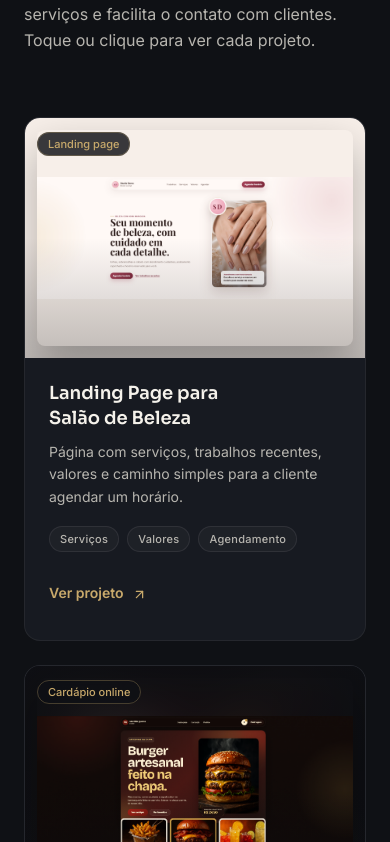
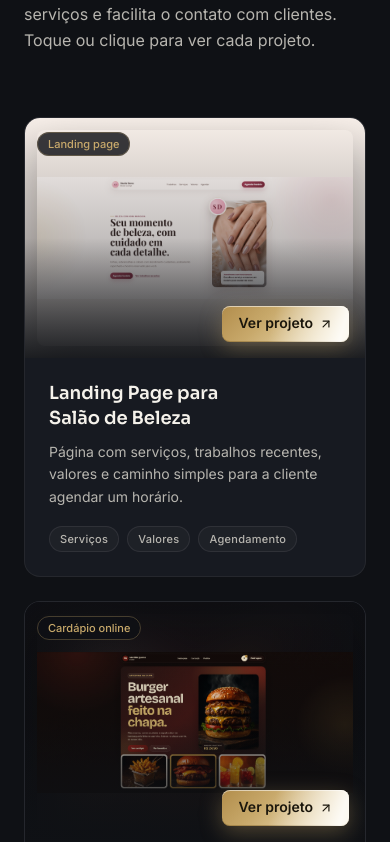
Before and after one commit to lucasfaustinodev/lucasfaustinodev, a Next.js app: page / in a window 390 px wide. Shown: the part 1262-2104 px from the top of the page. Built offline with nearby package versions, Linux system fonts and the light colour scheme; a web font is replaced by a local one.

Commit message:
style: remove CTA duplicado dos cards de portfólio

```diff
--- a/components/portfolio.tsx
+++ b/components/portfolio.tsx
@@ -336,12 +336,12 @@ function ProjectCard({ project, index }: { project: Project; index: number }) {
           {project.preview}
         </div>
 
-        <div className="absolute inset-0 bg-gradient-to-t from-[rgba(15,17,21,0.92)] via-[rgba(15,17,21,0.25)] to-transparent opacity-0 group-hover:opacity-100 transition-opacity duration-400 flex items-end justify-end p-4 pointer-events-none group-hover:pointer-events-auto">
+        <div className="absolute inset-0 bg-gradient-to-t from-[rgba(15,17,21,0.92)] via-[rgba(15,17,21,0.25)] to-transparent opacity-100 pointer-events-auto transition-opacity duration-400 flex items-end justify-end p-4 md:opacity-0 md:pointer-events-none md:group-hover:opacity-100 md:group-hover:pointer-events-auto md:focus-within:opacity-100 md:focus-within:pointer-events-auto">
           <a
             href={project.href}
             target={project.external ? '_blank' : undefined}
             rel={project.external ? 'noopener noreferrer' : undefined}
-            className="btn-gold flex items-center gap-2 px-4 py-2 text-sm font-semibold rounded-lg translate-y-2 group-hover:translate-y-0"
+            className="btn-gold flex items-center gap-2 px-4 py-2 text-sm font-semibold rounded-lg translate-y-0 focus-visible:outline-none focus-visible:ring-2 focus-visible:ring-gold focus-visible:ring-offset-2 focus-visible:ring-offset-[#0f1115] md:translate-y-2 md:group-hover:translate-y-0 md:focus-visible:translate-y-0"
             style={{ transition: 'transform 0.35s ease 0.05s' }}
           >
             <span className="relative z-10 flex items-center gap-1.5">
@@ -374,15 +374,6 @@ function ProjectCard({ project, index }: { project: Project; index: number }) {
             </span>
           ))}
         </div>
-        <a
-          href={project.href}
-          target={project.external ? '_blank' : undefined}
-          rel={project.external ? 'noopener noreferrer' : undefined}
-          className="mt-5 inline-flex min-h-11 items-center gap-2 text-sm font-semibold text-gold transition-colors duration-300 hover:text-gold-bright"
-        >
-          Ver projeto
-          <ArrowUpRight size={15} aria-hidden="true" />
-        </a>
       </div>
     </article>
   )
```
